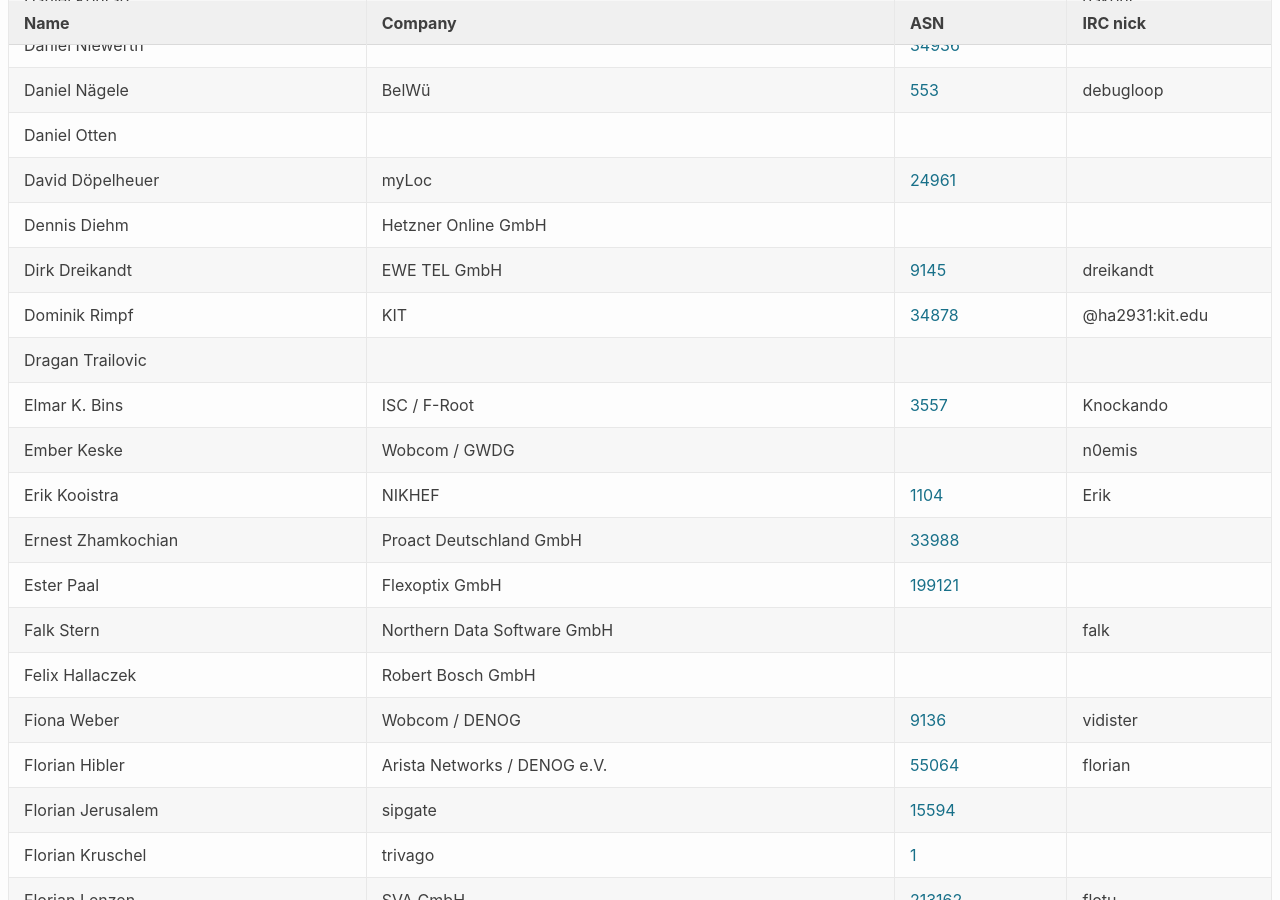
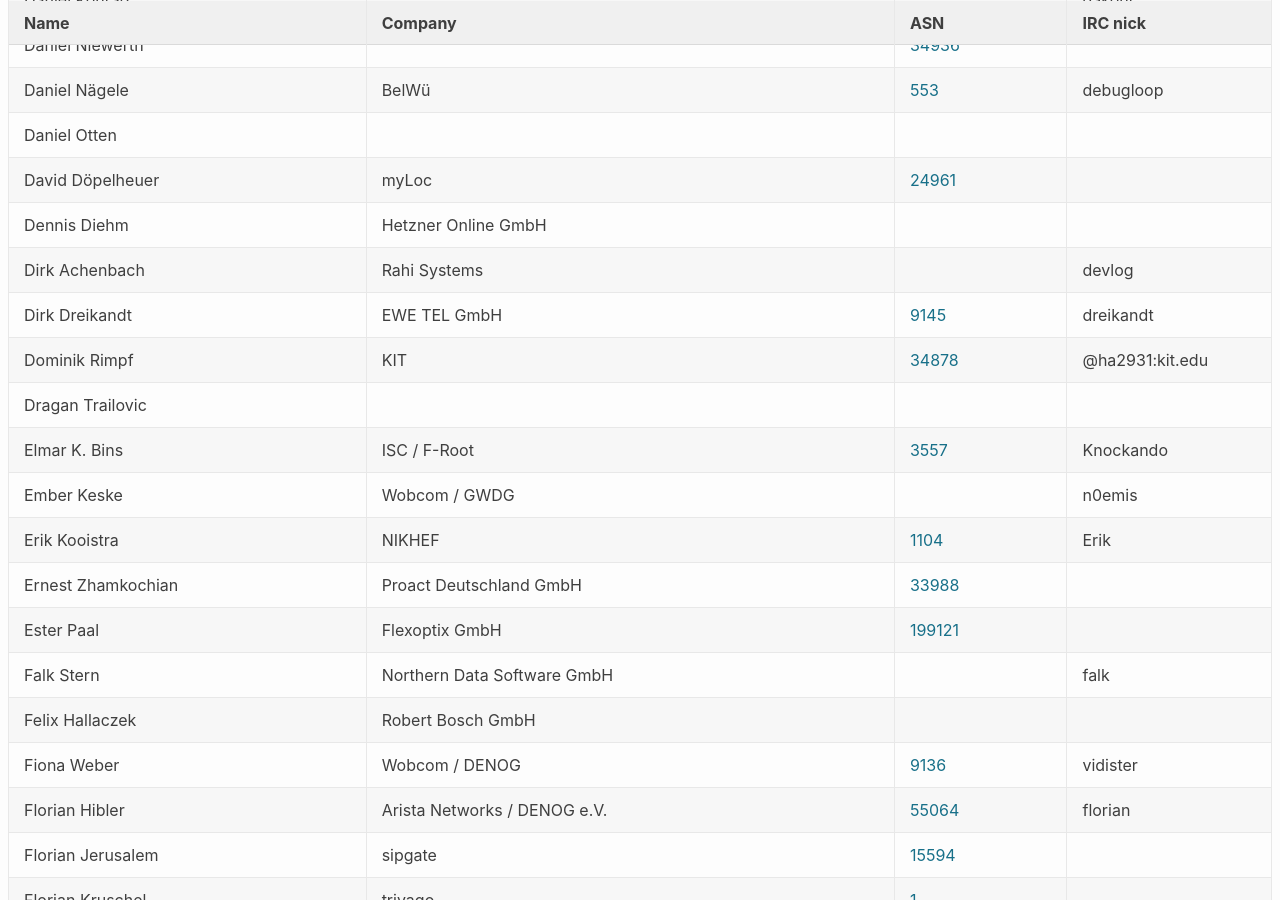
Before and after one commit to denog/pretix-attendeelist, a Jekyll site: the page built from denog14/index.md, in a window 1280 px wide and 900 px high, scrolled down 1684 px. Built offline with Jekyll 4.4.1, drawn with Linux system fonts in a browser that asks for light colours.

Commit message:
Latest data: Fri Oct 21 06:59:04 UTC 2022

```diff
--- a/_data/attendees_denog14_onsite.json
+++ b/_data/attendees_denog14_onsite.json
@@ -231,6 +231,12 @@
     "name": "Dennis Diehm",
     "company": "Hetzner Online GmbH",
     "irc": null,
+    "asn": null
+  },
+  {
+    "name": "Dirk Achenbach",
+    "company": "Rahi Systems",
+    "irc": "devlog",
     "asn": null
   },
   {
```
